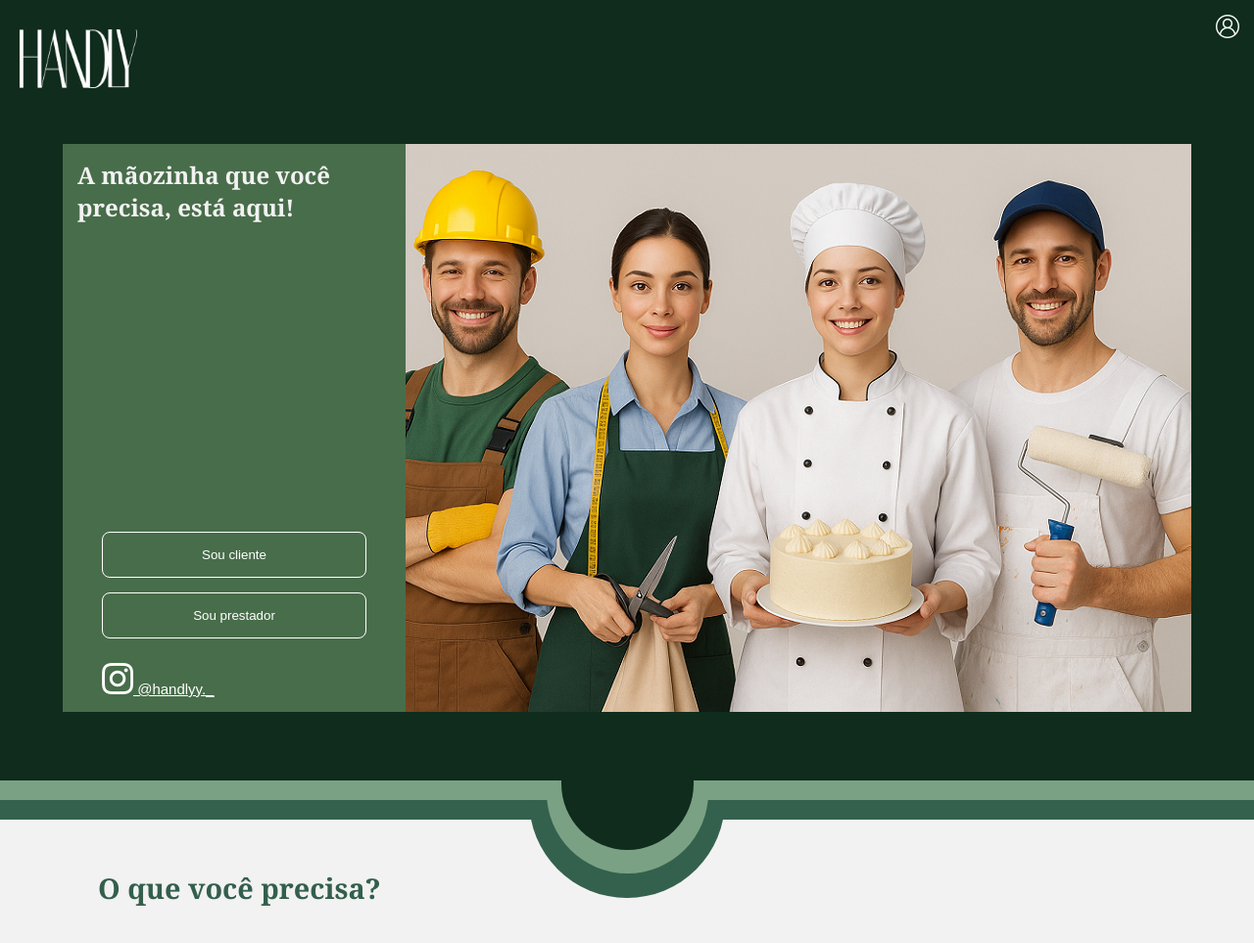
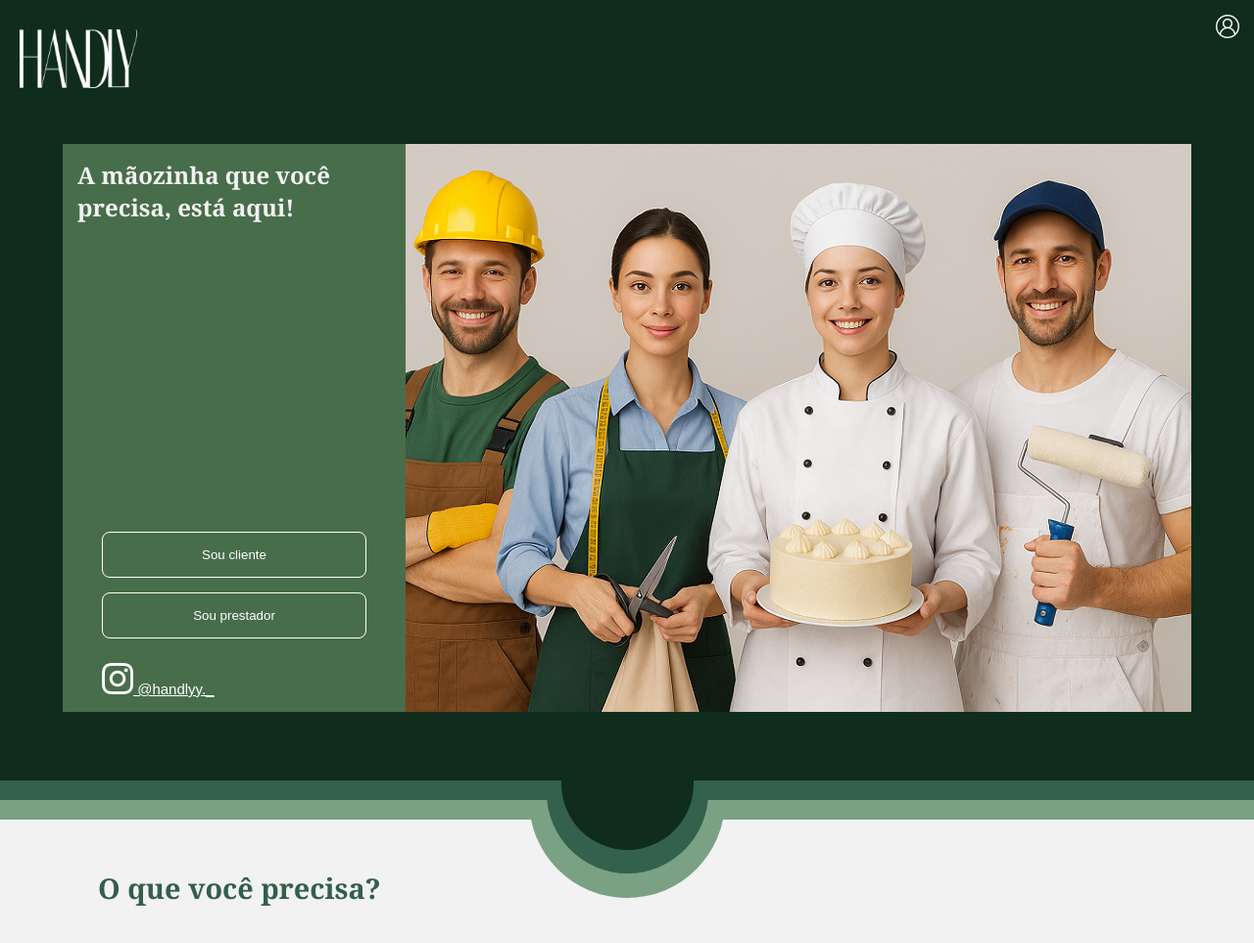
Before and after one commit to HenkelsJulia2507/handly, a plain HTML site: page webapp/tela1.html in a window 1280 px wide. Shown: the top 963 px of the page at 98% size. Drawn offline with Linux system fonts and the light colour scheme.

Commit message:
pequenos ajustes tela 1

```diff
--- a/webapp/tela1.css
+++ b/webapp/tela1.css
@@ -248,7 +248,7 @@ a{
   width: 100%;
   display: flex;
   height: 20px;
-  background-color: #7BA184;
+  background-color: #34614D ;
   margin: 0px;
 }
 
@@ -256,7 +256,7 @@ a{
   width: 100%;
   display: flex;
   height: 20px;
-  background-color: #34614D;
+  background-color: #7BA184;
   margin: 0px;
 }
 
@@ -330,7 +330,7 @@ a{
 .circulo3{
   width: 200px;
   height: 100px;
-  background-color: #34614D;
+  background-color: #7BA184 ;
   border-radius: 0px 0px 200px 200px;
   display: flex;
   justify-content: center;
@@ -341,7 +341,7 @@ a{
 .circulo2{
   width: 165px;
   height: 90px;
-  background-color: #7BA184;
+  background-color: #34614D;
   border-radius: 0px 0px 100px 100px;
   justify-content: center;
   align-items: center;
--- a/webapp/tela1.html
+++ b/webapp/tela1.html
@@ -188,6 +188,7 @@
       </div>
     </div>
   </div>
+  <br>
 
   <div class="barrasfinal">
     <div class="barra01"></div>
@@ -285,4 +286,4 @@
   });
 </script>
 
-</html>
+C:\Users\Master\OneDrive\Área de Trabalho\handly\handly</html>
```
Also changed, not shown: 1 other file.
